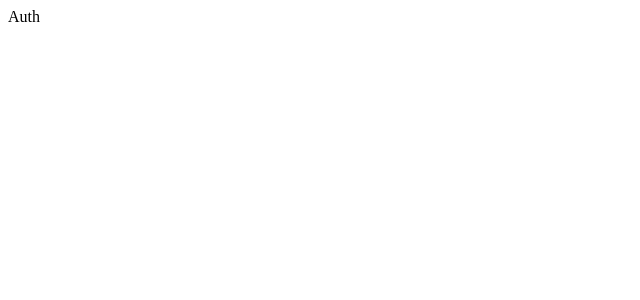
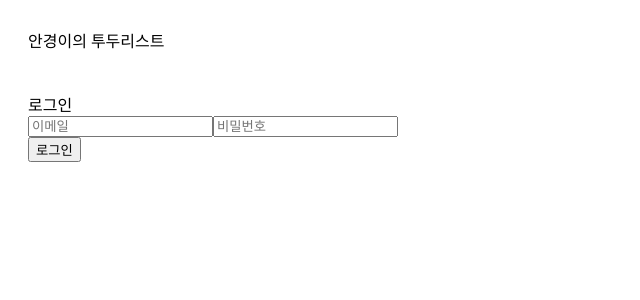
Before and after one commit to Homegirl7417/wanted-pre-onboarding-challenge-fe-1, a React (Create React App) app: page /auth in a window 1280 px wide. Shown: the top 300 px of the page, without its empty margins (0-640 px from the left). Built offline with nearby package versions, Linux system fonts and the light colour scheme.

Commit message:
feature: 로그인 페이지 디자인 및 로그인 API 적용 - api 설정 파일 추가 - 로그인 API 호출 성공시 토큰 저장 및 루트 경로로 이동 구현 - eslint 규칙 추가

```diff
--- a/package.json
+++ b/package.json
@@ -6,11 +6,13 @@
     "@testing-library/jest-dom": "5.16.5",
     "@testing-library/react": "13.4.0",
     "@testing-library/user-event": "13.5.0",
+    "axios": "1.2.2",
     "react": "^18.2.0",
     "react-dom": "^18.2.0",
     "react-query": "3.39.2",
     "react-router-dom": "6.6.1",
     "react-scripts": "5.0.1",
+    "styled-components": "5.3.6",
     "web-vitals": "2.1.4"
   },
   "scripts": {
--- /dev/null
+++ b/src/api/Auth/postLogin.js
@@ -0,0 +1,20 @@
+import { useMutation } from 'react-query';
+import api from '..';
+
+const fetchLoginUser = (data) =>
+  api.post('/users/login', {
+    email: data.email,
+    password: data.password,
+  });
+
+const useLoginMutation = (navigate) =>
+  useMutation(fetchLoginUser, {
+    onSuccess: (json) => {
+      localStorage.setItem('jwt_token', JSON.stringify(json.data.token));
+      navigate('/');
+    },
+    onError: (error) => {
+      alert(error.message);
+    },
+  });
+export default useLoginMutation;
--- /dev/null
+++ b/src/api/index.js
@@ -0,0 +1,11 @@
+import axios from 'axios';
+
+const api = axios.create({
+  baseURL: 'http://localhost:8080',
+  headers: {
+    'Content-type': 'application/json; charset=UTF-8',
+    accept: 'application/json,',
+  },
+});
+
+export default api;
--- a/src/pages/Login/index.js
+++ b/src/pages/Login/index.js
@@ -1,7 +1,77 @@
-import React from 'react';
+import React, { useState } from 'react';
+import styled from 'styled-components';
+import { useNavigate } from 'react-router-dom';
+import useLoginMutation from '../../api/Auth/postLogin';
 
 function Login() {
-  return <div>Auth</div>;
+  const [email, setEmail] = useState('');
+  const [password, setPassword] = useState('');
+  const [isSubmit, setIsSubmit] = useState(false);
+  const navigate = useNavigate();
+  const { mutate } = useLoginMutation(navigate);
+
+  const onClickLoginButton = () => {
+    if (!isSubmit) {
+      setIsSubmit(true);
+      mutate({ email, password });
+      setIsSubmit(false);
+    }
+  };
+
+  const onChangeEmail = (e) => {
+    setEmail(e.target.value);
+  };
+
+  const onChangePassword = (e) => {
+    setPassword(e.target.value);
+  };
+
+  return (
+    <Container>
+      <LogoContainer>안경이의 투두리스트</LogoContainer>
+      <ContentContainer>
+        <Title>로그인</Title>
+        <LoginForm>
+          <EmailInput
+            type="text"
+            placeholder="이메일"
+            onChange={onChangeEmail}
+          />
+          <PasswordInput
+            type="password"
+            placeholder="비밀번호"
+            onChange={onChangePassword}
+          />
+        </LoginForm>
+        <LoginButton type="button" onClick={onClickLoginButton}>
+          로그인
+        </LoginButton>
+      </ContentContainer>
+    </Container>
+  );
 }
 
 export default Login;
+
+const Container = styled.div`
+  width: 500px;
+  height: 800px;
+`;
+
+const LogoContainer = styled.div`
+  padding: 20px;
+`;
+
+const ContentContainer = styled.div`
+  padding: 20px;
+`;
+
+const Title = styled.div``;
+
+const LoginForm = styled.div``;
+
+const EmailInput = styled.input``;
+
+const PasswordInput = styled.input``;
+
+const LoginButton = styled.button``;
```
Also changed, not shown: .eslintrc.json, 1 other file (tests, documents, lock files or other folders).
